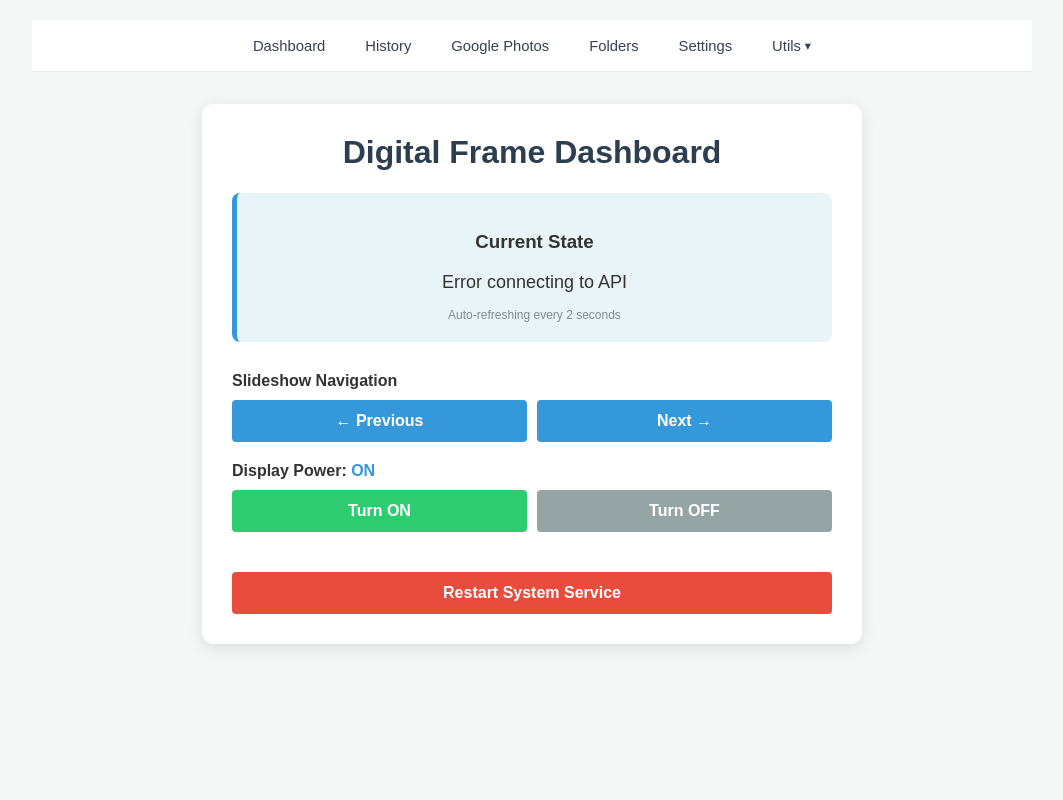
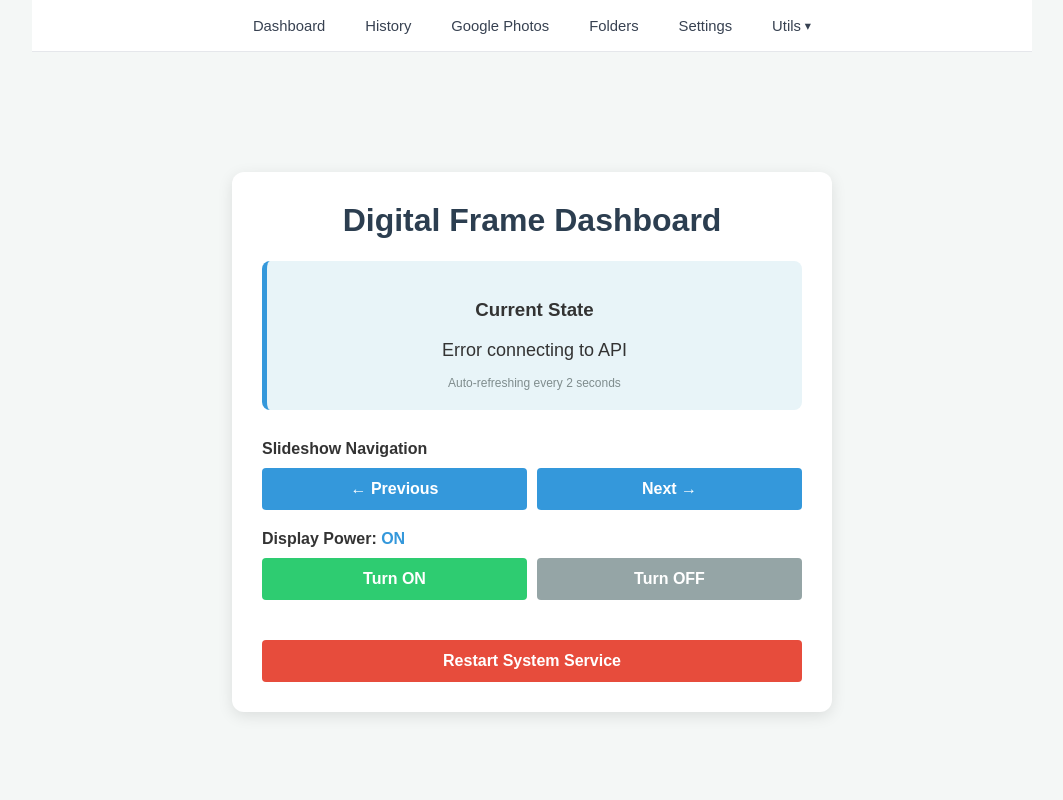
Before and after one commit to agmonr/digitalFrame, a Flask app: template templates/dashboard.html in a window 1280 px wide. Shown: the whole page, without its empty margins (108-1171 px from the left). Run offline with Flask 3, Linux system fonts and the light colour scheme; the template is opened without the code that fills it, so the values that code supplies are empty.

Commit message:
examples

```diff
--- a/display.py
+++ b/display.py
@@ -152,8 +152,8 @@ def update_history(img_path, save=True):
                 try: history = json.load(f)
                 except: history = []
         history.append(entry)
-        cutoff = now.timestamp() - (24 * 3600)
-        history = [e for e in history if datetime.fromisoformat(e["timestamp"]).timestamp() > cutoff]
+        if len(history) > 3600:
+            history = history[-3600:]
         with open(HISTORY_FILE, "w") as f:
             json.dump(history, f)
     except Exception as e:
--- a/templates/dashboard.html
+++ b/templates/dashboard.html
@@ -5,8 +5,26 @@
     <meta name="viewport" content="width=device-width, initial-scale=1.0">
     <title>Digital Frame Dashboard</title>
     <style>
-        body { font-family: sans-serif; background: #f4f7f6; margin: 0; padding: 20px; color: #333; }
-        .container { width: 100%; max-width: 600px; margin: 0 auto; background: white; padding: 30px; border-radius: 12px; box-shadow: 0 4px 15px rgba(0,0,0,0.1); }
+        body {
+            font-family: sans-serif;
+            background: #f4f7f6;
+            margin: 0;
+            padding: 0;
+            color: #333;
+            display: flex;
+            flex-direction: column;
+            min-height: 100vh;
+        }
+        .container {
+            width: 95%;
+            max-width: 600px;
+            margin: auto;
+            background: white;
+            padding: 30px;
+            border-radius: 12px;
+            box-shadow: 0 4px 15px rgba(0,0,0,0.1);
+            box-sizing: border-box;
+        }
         h1 { margin-top: 0; color: #2c3e50; text-align: center; }
         .status-card { background: #e8f4f8; padding: 20px; border-radius: 8px; margin-bottom: 25px; border-left: 5px solid #3498db; text-align: center; }
         .current-image { width: 100%; max-height: 400px; object-fit: contain; background: #000; border-radius: 8px; margin-top: 15px; }
```
Also changed, not shown: images/IMG-20260521-WA0001.jpg (added), images/Screenshot_20260521_073628_Firefox.jpg (added).
